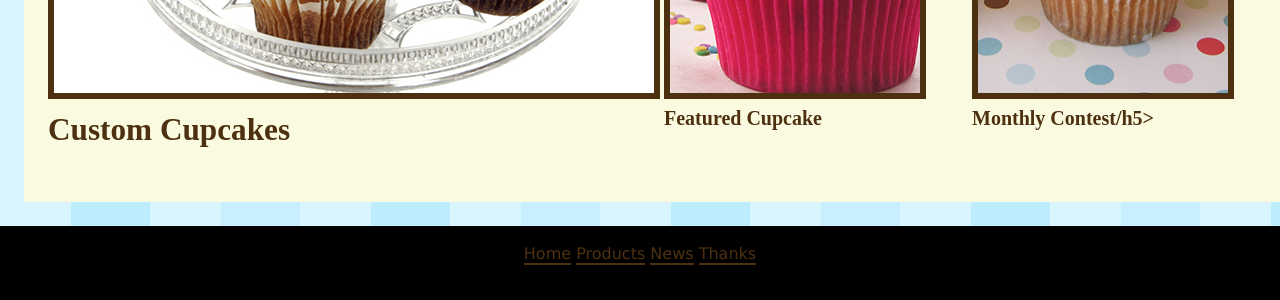
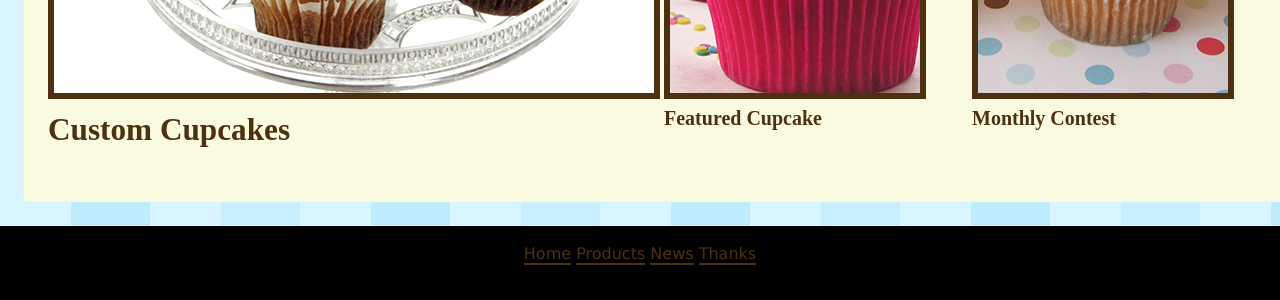
Before and after one commit to mcle0316/cupcakes, a Jekyll site: the page built from index.html, in a window 1280 px wide. Shown: the part 1187-1487 px from the top of the page. Built offline with Jekyll 4.4.1, drawn with Linux system fonts in a browser that asks for light colours; some web fonts are replaced; Markdown is read by kramdown in place of the engine named in the settings.

Commit message:
spelling

```diff
--- a/_includes/small-promo-2.html
+++ b/_includes/small-promo-2.html
@@ -1,4 +1,4 @@
 
 
 <img class="img-bucket" src="../images/special.jpg" alt="small promo image">
-<h5>Monthly Contest/h5>
+<h5>Monthly Contest </h5>
```
